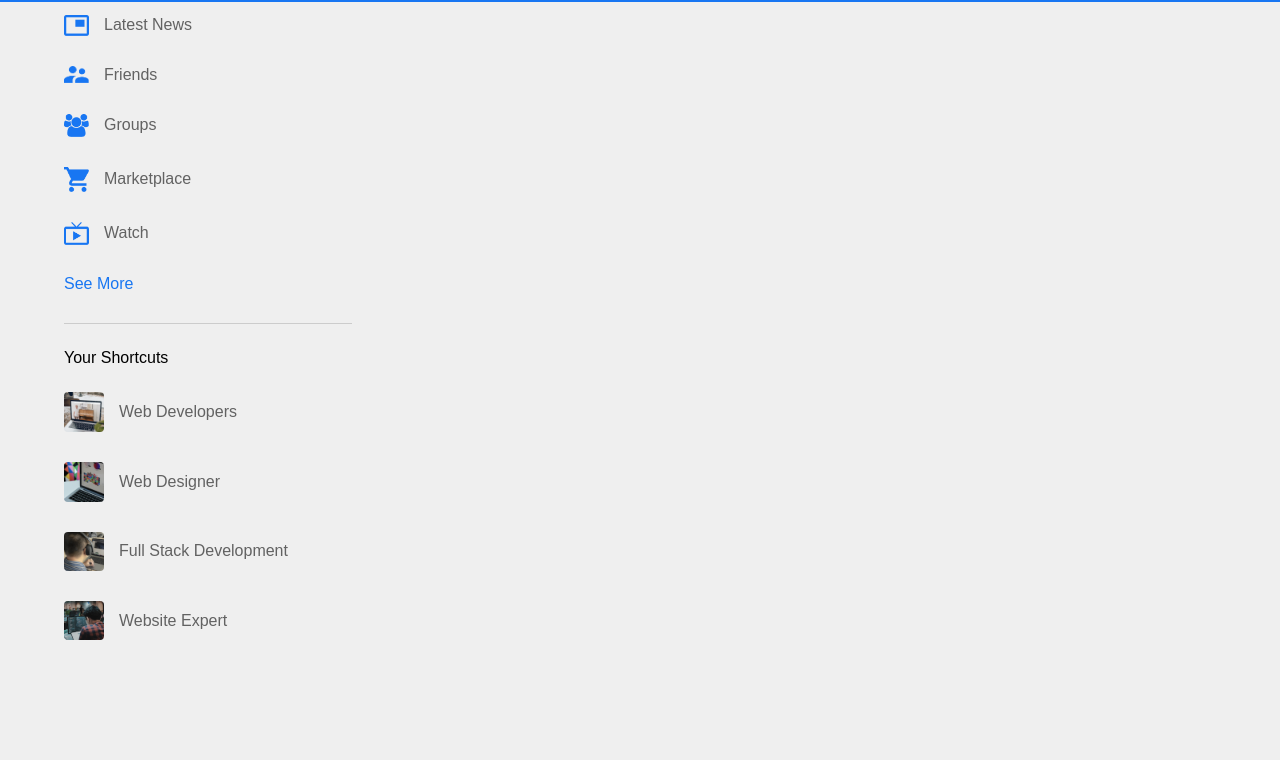
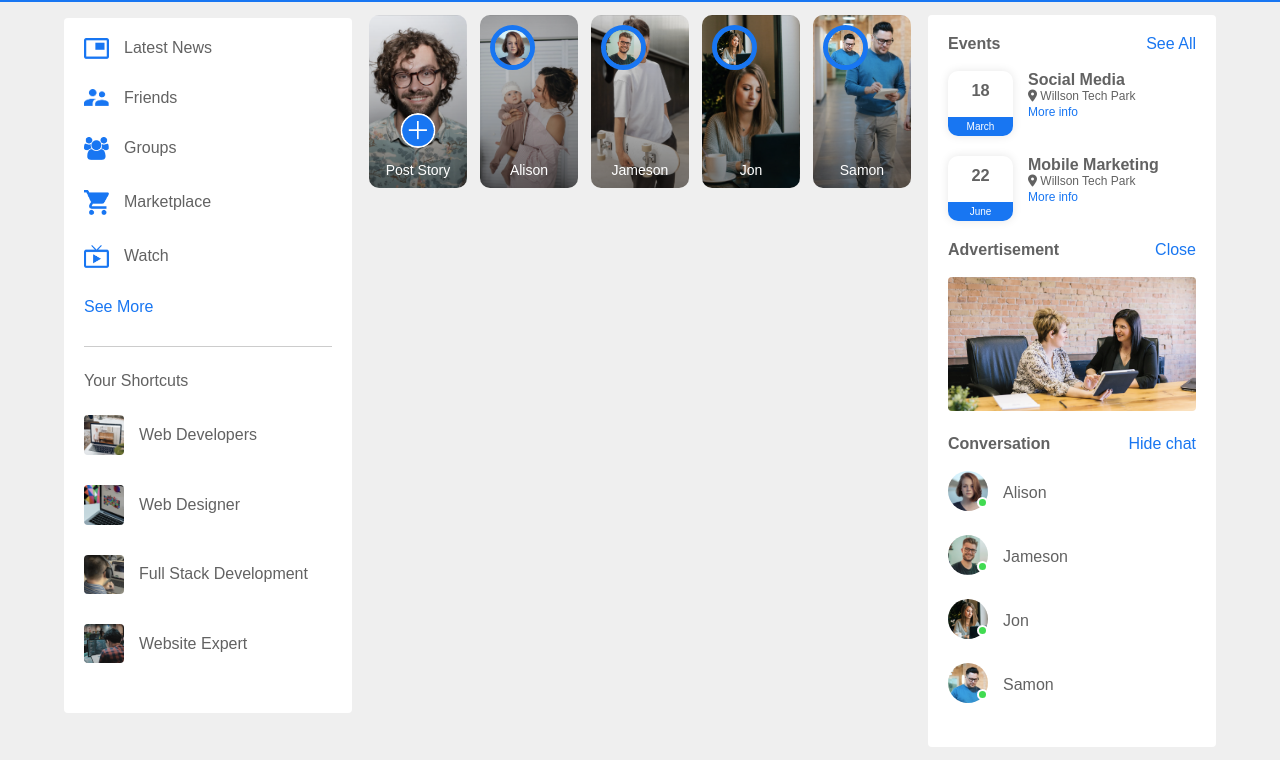
Before and after one commit to fakhruls-here/portfolio-project_0, a plain HTML site: page index.html in a window 1280 px wide. Shown: the part 52-812 px from the top of the page. Drawn offline with Linux system fonts and the light colour scheme.

Commit message:
socialbook some section complete by coding

```diff
--- a/index.html
+++ b/index.html
@@ -6,6 +6,7 @@
     <meta name="viewport" content="width=device-width, initial-scale=1.0">
     <title>S_Book | fakhruls-here</title>
     <link rel="stylesheet" href="style.css">
+    <script src="https://kit.fontawesome.com/2a5dd283ec.js" crossorigin="anonymous"></script>
 </head>
 <body>
     <!-- Navigation Start here -->
@@ -52,8 +53,95 @@
                 <a href="#"><img src="./images/shortcut-4.png" alt="">Website Expert</a>
             </div>
         </div>
-        <div class="main-content"></div>
-        <div class="right-sidebar"></div>
+        <div class="main-content">
+            <div class="story-gallery">
+                <div class="story story1">
+                    <img src="./images/upload.png" alt="">
+                    <p>Post Story</p>
+                </div>
+                <div class="story story2">
+                    <img src="./images/member-1.png" alt="">
+                    <p>Alison</p>
+                </div>
+                <div class="story story3">
+                    <img src="./images/member-2.png" alt="">
+                    <p>Jameson</p>
+                </div>
+                <div class="story story4">
+                    <img src="./images/member-3.png" alt="">
+                    <p>Jon</p>
+                </div>
+                <div class="story story5">
+                    <img src="./images/member-4.png" alt="">
+                    <p>Samon</p>
+                </div>
+            </div>
+        </div>
+        <div class="right-sidebar">
+            <div class="sidebar-title">
+                <h4>Events</h4>
+                <a href="#">See All</a>
+            </div>
+
+            <div class="event">
+                <div class="left-event">
+                    <h3>18</h3>
+                    <span>March</span>
+                </div>
+                <div class="right-event">
+                    <h4>Social Media</h4>
+                    <p><i class="fa-sharp fa-solid fa-location-dot"></i> Willson Tech Park</p>
+                    <a href="#">More info</a>
+                </div>
+            </div>
+            <div class="event">
+                <div class="left-event">
+                    <h3>22</h3>
+                    <span>June</span>
+                </div>
+                <div class="right-event">
+                    <h4>Mobile Marketing</h4>
+                    <p><i class="fa-sharp fa-solid fa-location-dot"></i> Willson Tech Park</p>
+                    <a href="#">More info</a>
+                </div>
+            </div>
+
+            <div class="sidebar-title">
+                <h4>Advertisement</h4>
+                <a href="#">Close</a>
+            </div>
+            <img src="./images/advertisement.png" class="sidebar-ads" alt="" srcset="">
+
+            <div class="sidebar-title">
+                <h4>Conversation</h4>
+                <a href="#">Hide chat</a>
+            </div>
+
+            <div class="online-list">
+                <div class="online">
+                    <img src="./images/member-1.png" alt="" srcset="">
+                </div>
+                <p>Alison</p>
+            </div>
+            <div class="online-list">
+                <div class="online">
+                    <img src="./images/member-2.png" alt="" srcset="">
+                </div>
+                <p>Jameson</p>
+            </div>
+            <div class="online-list">
+                <div class="online">
+                    <img src="./images/member-3.png" alt="" srcset="">
+                </div>
+                <p>Jon</p>
+            </div>
+            <div class="online-list">
+                <div class="online">
+                    <img src="./images/member-4.png" alt="" srcset="">
+                </div>
+                <p>Samon</p>
+            </div>
+        </div>
     </div>
     <!-- Main content ends here -->
 </body>
--- a/style.css
+++ b/style.css
@@ -92,13 +92,17 @@ nav{
     position: sticky;
     top: 70px;
     align-self: flex-start;
+    background: #fff;
+    padding: 20px;
+    border-radius: 4px;
+    color: #626262;
 }
 .main-content{
     flex-basis: 47%;
 }
 
     /* Hole left-sidebar style here */
-.important-links a, .shortcut-links a{
+    .important-links a, .shortcut-links a{
     text-decoration: none;
     display: flex;
     align-items: center;
@@ -125,4 +129,135 @@ nav{
     margin: 25px 0;
     color: ;
 }
-/* next task start to 42minutes on this video */
+
+    /* Hole right-sidebar style here */
+    .sidebar-title{
+        display: flex;
+        align-items: center;
+        justify-content: space-between;
+        margin-bottom: 18px;
+    }
+.sidebar-title h4, .right-sidebar h4{
+    font-weight: 600;
+    font-size: 16px;
+}
+.sidebar-title a{
+    text-decoration: none;
+    color: #1876f1;
+}
+
+.event{
+    display: flex;
+    font-size: 14px;
+    margin-bottom: 20px;
+}
+.left-event{
+    border-radius: 10px;
+    height: 65px;
+    width: 65px;
+    margin-right: 15px;
+    padding-top: 10px;
+    text-align: center;
+    position: relative;
+    overflow: hidden;
+    box-shadow: 0 0 10px rgba(0, 0, 0, 0.1);
+}
+.event p{
+    font-size: 12px;
+}
+.event a{
+    font-size: 12px;
+    text-decoration: none;
+    color: #1876f2;
+}
+.left-event span{
+    position: absolute;
+    bottom: 0;
+    left: 0;
+    width: 100%;
+    background: #1876f2;
+    color: #fff;
+    font-size: 10px;
+    padding: 4px 0;
+}
+.sidebar-ads{
+    width: 100%;
+    margin-bottom: 20px;
+    border-radius: 4px;
+}
+.online-list{
+    display: flex;
+    align-items: center;
+    margin-bottom: 20px;
+}
+.online-list .online img{
+    width: 40px;
+    border-radius: 50%;
+
+}
+.online-list .online{
+    width: 40px;
+    border-radius: 50%;
+    margin-right: 15px;
+}
+.online-list .online::after{
+    top: unset;
+    bottom: 7px;
+}
+
+    /* Hole right-sidebar style here */
+.story-gallery{
+    display: flex;
+    justify-content: space-between;
+    margin-bottom: 20px;
+}
+.story{
+    flex-basis: 18%;
+    padding-top: 32%;
+    position: relative;
+    background-image: linear-gradient(transparent, rgba(0,0,0,0.5)), url(images/status-1.png);
+    background-position: center;
+    background-size: cover;
+    border-radius: 10px;
+}
+.story img{
+    position: absolute;
+    width: 45px;
+    border-radius: 50%;
+    top: 10px;
+    left: 10px;
+    border: 5px solid #1876f2;
+}
+.story p{
+    position: absolute;
+    bottom: 10px;
+    width: 100%;
+    text-align: center;
+    color: #fff;
+    font-size: 14px;
+}
+.story1{
+    background-image: linear-gradient(transparent, rgba(0,0,0,0.5)), url(images/status-1.png);
+}
+.story2{
+    background-image: linear-gradient(transparent, rgba(0,0,0,0.5)), url(images/status-2.png);
+}
+.story3{
+    background-image: linear-gradient(transparent, rgba(0,0,0,0.5)), url(images/status-3.png);
+}
+.story4{
+    background-image: linear-gradient(transparent, rgba(0,0,0,0.5)), url(images/status-4.png);
+}
+.story5{
+    background-image: linear-gradient(transparent, rgba(0,0,0,0.5)), url(images/status-5.png);
+}
+.story.story1 img{
+    top: unset;
+    left: 50%;
+    bottom: 40px;
+    transform: translateX(-50%);
+    border: 0;
+    width: 35px;
+}
+
+/* next task starting after 1:20 minutes */
```
